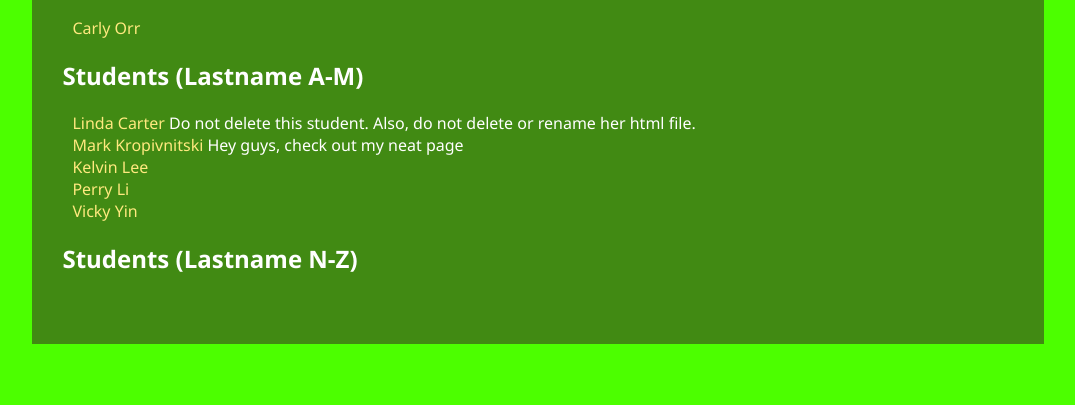
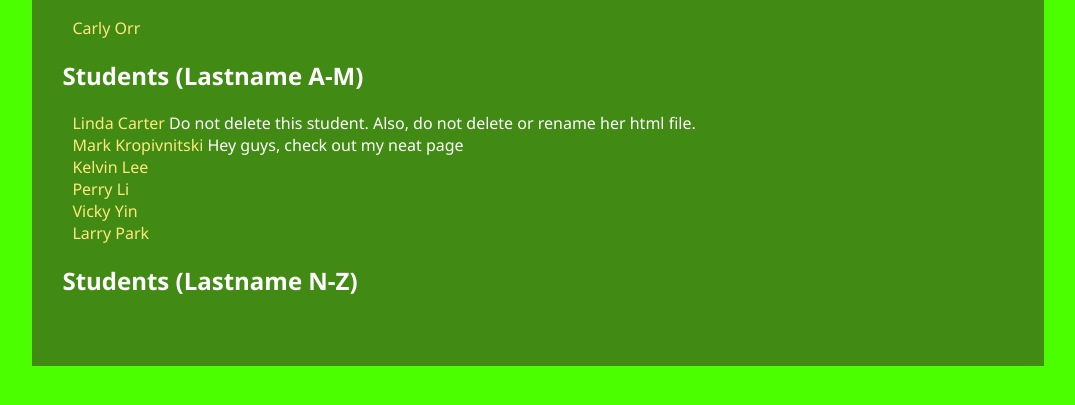
Before and after one commit to comp1111/everton, a plain HTML site: page Index.html in a window 1280 px wide. Shown: the part 227-632 px from the top of the page, without its empty margins (102-1177 px from the left). Drawn offline with Linux system fonts and the light colour scheme.

Commit message:
Editted made for Larry Park

```diff
--- a/Index.html
+++ b/Index.html
@@ -27,6 +27,7 @@
             <li><a href="KelvinLee.html">Kelvin Lee</a></li>
             <li><a href="PerryLi.html">Perry Li</a></li>
             <li><a href="VickyYin.html">Vicky Yin</a></li>
+            <li><a href="larryPark.html">Larry Park</a></li>
         </ul>
 
         <h2>Students (Lastname N-Z)</h2>
```
